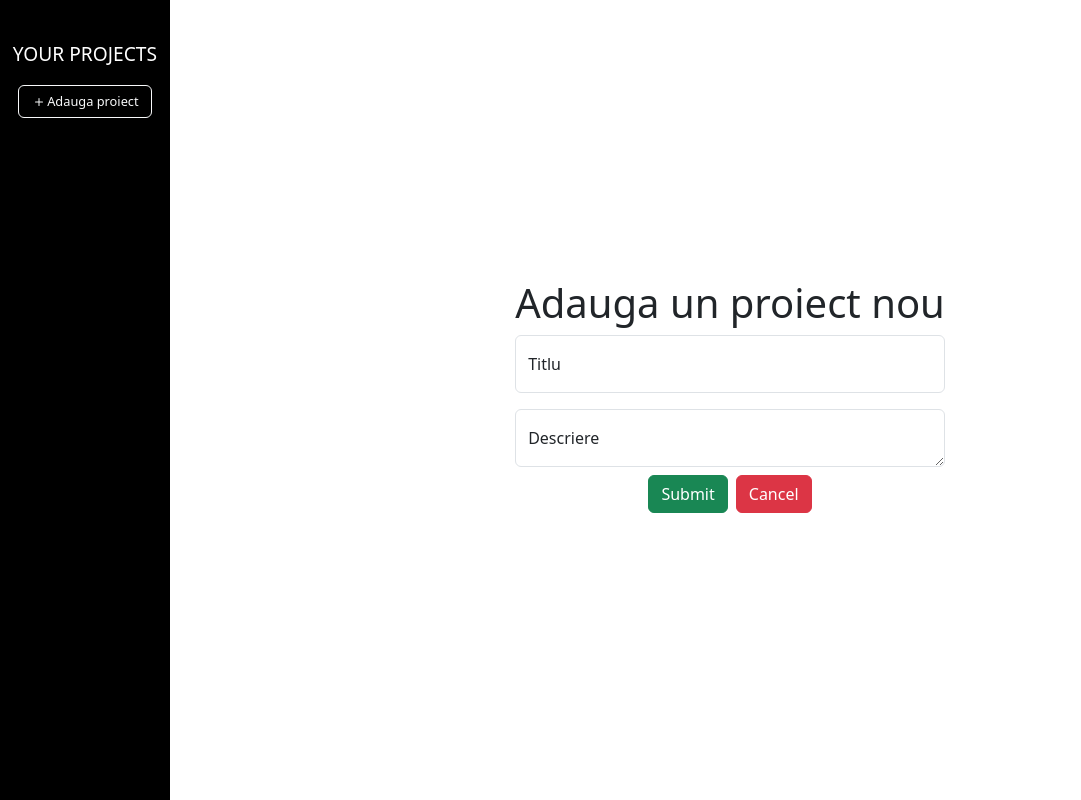
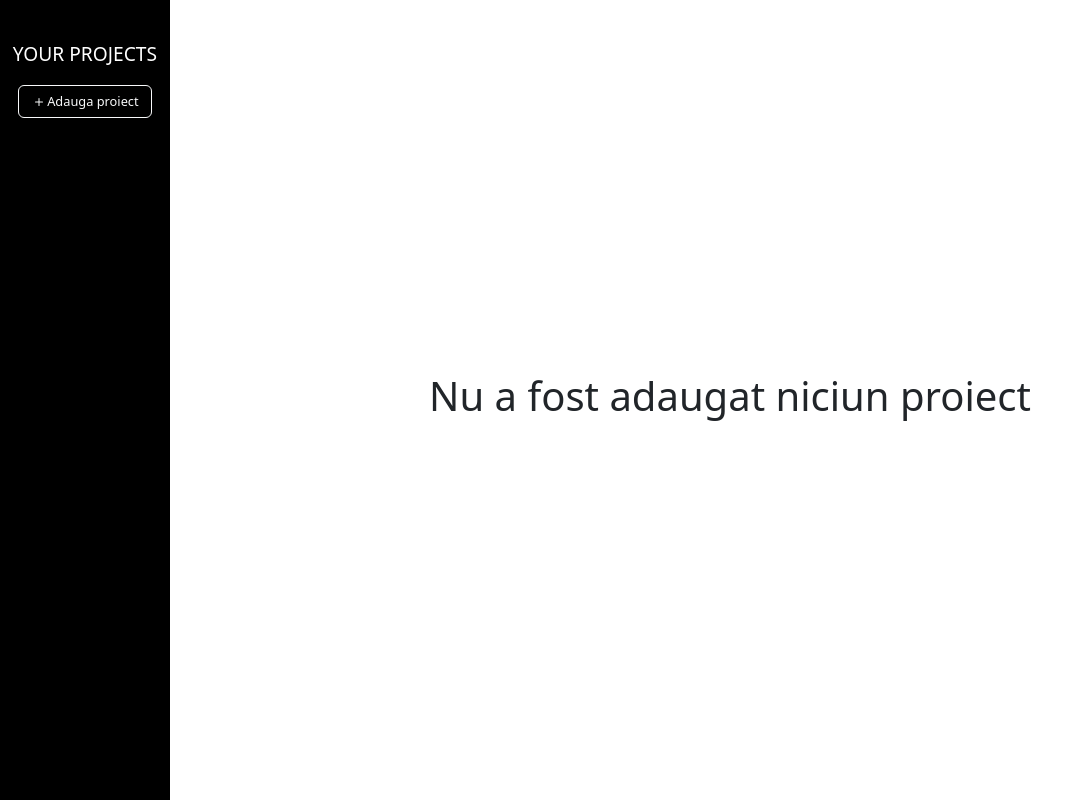
Before and after one commit to Miriapodel/Project-Management, a React (Vite) app: page / in a window 1280 px wide. Shown: the whole page, without its empty margins (0-1081 px from the left). Built offline with nearby package versions, Linux system fonts and the light colour scheme.

Commit message:
Add functionality to see projects added

```diff
--- a/src/App.jsx
+++ b/src/App.jsx
@@ -1,16 +1,18 @@
 import React from "react";
-import Sidebar from "./components/Sidebar";
+import Sidebar from "./components/Sidebar/Sidebar";
 import CenteredMessage from "./components/CenteredMessage";
-import AddProject from "./components/AddProject";
-import projects from "./projects.js";
+import AddProject from "./components/Projects Related/AddProject";
+import Project from "./components/Projects Related/Project";
 
 function App() {
 
+  const taskNameInputRef = React.useRef(); // referinta catre input-ul care seteaza numele proiectului
   const [mainContentMargin, setMainContentMargin] = React.useState(0); // state pentru a seta dinamic marginea pentru main-content
-  const [projectsExist, setProjectsExist] = React.useState(false); // state pentru a vedea daca exista un proiect sa nu
-  const [addProject, setAddProject] = React.useState(true); // state pentru a vedea daca la momentul curent suntem in starea in care
-                                                            // adaugam un proiect nou sau nu
+  const [projects, setProjects] = React.useState([]); // state pentru proiecte
   const [formData, setFormData] = React.useState({titlu:"", descriere:""});  // state pentru a contrla formularul de input proiect
+  const [projectToLoad, setProjectToLoad] = React.useState(null);
+  const [addProject, setAddProject] = React.useState(false); // state pentru a vedea daca la momentul curent suntem in starea in care
+  // adaugam un proiect nou sau nu
 
   React.useEffect( () => {
       setMainContentMargin(document.getElementsByClassName("sidebar")[0].offsetWidth);  // se apeleaza dupa fiecare re-render ca sa se
@@ -18,11 +20,19 @@ function App() {
   });
 
 
+  // functie care se apeleaza de fiecare daca cand un input din formular se schimba
+  // se asigura ca valorile din formData reflecta tot timpul valorile care sunt puse in formular
+
   function handleFormDataChange(event){
       setFormData(
-          { ...formData, [event.target.name] : event.target.value}
+          { ...formData, [event.target.name] : event.target.value} // se retine valoarea curenta a input-ului care este schimbat
       )
   }
+
+
+  // functie care se apeleaza atunci cand utilizatorul da cancel adaugarii unui proiect
+  // reseteaza campurile din formular si anunta prin setAddProject ca la momentul curent
+  // nu se incearca sa se introduca data in formular
 
   function handleCancelAddProjectForm(){
       setFormData(
@@ -36,8 +46,13 @@ function App() {
   }
 
 
+  // functie care se apeleaza atunci cand formularul este trimis
+  // reseteaza datele din campuri si introduce datele date de utilizator in projects
+  // anunta daca nu a fost anuntat pana la acel moment ca exista cel putin un proiect
+
   function handleSubmitAddProjectForm(){
-      projects.push(formData);
+
+      setProjects(prevProjects => [...prevProjects, formData]);
 
       setFormData(
         {
@@ -47,22 +62,39 @@ function App() {
       );
 
       setAddProject(false);
+  }
 
-      if(!projectsExist)
-        setProjectsExist(true);
+  // metoda care se apeleaza dupa ce utilizatorul a ales din sidebar o proiect pe care vrea sa il vada
+  // se incarca datele despre proiect
 
-      console.log(projects);
+  function loadProject(index){
+    const currentProjectToLoad = projects[index];
+
+    setProjectToLoad(currentProjectToLoad);
+  }
+
+
+  // functie care se apeleaza atunci cand se apasa pe butonul de add project din sidebar
+  // declara intentia de a adauga un nou proiect
+
+  function handleAddButtonClick(){
+    setAddProject(true)
+    setProjectToLoad(null);
   }
 
   return (
     <>
-      <Sidebar />
+      <Sidebar elementsToShow={projects} onAddButtonClicked={handleAddButtonClick} loadProject={loadProject}/>
 
-      <div id="main-content" style={{marginLeft : mainContentMargin}} className={ (projectsExist || addProject)? "" : "show-centered"} >
+      <div id="main-content" style={{marginLeft : mainContentMargin}} className={ (projects.length > 0 || addProject)? "" : "show-centered"} >
 
-        { (!projectsExist && !addProject ) && <CenteredMessage message="Nu a fost adaugat niciun proiect" />}
+        { (!projects.length && !addProject ) && <CenteredMessage message="Nu a fost adaugat niciun proiect" />}
 
         {addProject && <AddProject onChange={handleFormDataChange} value={formData} onCancel={handleCancelAddProjectForm} onSubmit={handleSubmitAddProjectForm} />}
+
+        { projectToLoad &&  <Project  toLoad={projectToLoad}/>}
+
+        { (projects.length > 0 && !addProject && projectToLoad == null) && <CenteredMessage message="Alege un proiect pe care sa il vezi"/>}
 
       </div>
 
--- a/src/components/AddProject.jsx
+++ /dev/null
@@ -1,20 +0,0 @@
-import React from "react";
-import TextInput from "./Inputs/TextInput";
-import TextareaInput from "./Inputs/TextareaInput";
-import BasicButton from "./Buttons/BasicButton";
-
-function AddProject(props){
-    return(
-        <div className="form">
-            <h1>Adauga un proiect nou</h1>
-
-            <TextInput name="titlu" placeholder="Titlu" label="Titlu" onChange={props.onChange} value={props.value} />
-            <TextareaInput name="descriere" placeholder="Descriere" label="Descriere" onChange={props.onChange} value={props.value} />
-
-            <BasicButton type="success" message="Submit" onClick={props.onSubmit}/>
-            <BasicButton type="danger" message="Cancel" onClick={props.onCancel} />
-        </div>
-    );
-}
-
-export default AddProject;
--- a/src/components/Buttons/AddButton.jsx
+++ b/src/components/Buttons/AddButton.jsx
@@ -2,7 +2,7 @@ import React from "react";
 
 function AddButton(props){
     return(
-        <button type="button" className="btn btn-outline-light btn-add">
+        <button type="button" className="btn btn-outline-light btn-add" onClick={() => props.onClick()}>
             <svg xmlns="http://www.w3.org/2000/svg" width="16" height="16" fill="currentColor" className="bi bi-plus" viewBox="0 0 16 16">
                 <path d="M8 4a.5.5 0 0 1 .5.5v3h3a.5.5 0 0 1 0 1h-3v3a.5.5 0 0 1-1 0v-3h-3a.5.5 0 0 1 0-1h3v-3A.5.5 0 0 1 8 4"/>
             </svg>
--- a/src/components/Inputs/TextInput.jsx
+++ b/src/components/Inputs/TextInput.jsx
@@ -1,12 +1,14 @@
 import React from "react";
 
-function TextInput(props){
+// props : name, placeholder, onChange(functie), value, label
+
+const TextInput = React.forwardRef(function TextInput(props, ref){
     return(
         <div className="form-floating mb-3">
-                <input type="text" className="form-control" name={props.name} placeholder={props.placeholder} onChange={(event) => props.onChange(event)} value={props.value[props.name]} />
+                <input type="text" className="form-control" ref={ref || null} name={props.name} placeholder={props.placeholder} onChange={(event) => props.onChange(event)} value={props.value} />
                 <label htmlFor="floatingInput">{props.label}</label>
         </div>
     );
-}
+});
 
 export default TextInput;
--- a/src/components/Inputs/TextareaInput.jsx
+++ b/src/components/Inputs/TextareaInput.jsx
@@ -3,7 +3,7 @@ import React from "react";
 function TextareaInput(props){
     return(
         <div className="form-floating">
-                <textarea className="form-control" name={props.name} placeholder={props.placeholder} onChange={(event) => props.onChange(event)} value={props.value[props.name]} />
+                <textarea className="form-control" name={props.name} placeholder={props.placeholder} onChange={(event) => props.onChange(event)} value={props.value} />
                 <label htmlFor="floatingPassword">{props.label}</label>
             </div>
     );
--- /dev/null
+++ b/src/components/Projects Related/AddProject.jsx
@@ -0,0 +1,20 @@
+import React from "react";
+import TextInput from "../Inputs/TextInput";
+import TextareaInput from "../Inputs/TextareaInput";
+import BasicButton from "../Buttons/BasicButton";
+
+function AddProject(props){
+    return(
+        <div className="form">
+            <h1>Adauga un proiect nou</h1>
+
+            <TextInput name="titlu" placeholder="Titlu" label="Titlu" onChange={props.onChange} value={props.value["titlu"]} />
+            <TextareaInput name="descriere" placeholder="Descriere" label="Descriere" onChange={props.onChange} value={props.value["descriere"]} />
+
+            <BasicButton type="success" message="Submit" onClick={props.onSubmit}/>
+            <BasicButton type="danger" message="Cancel" onClick={props.onCancel} />
+        </div>
+    );
+}
+
+export default AddProject;
--- /dev/null
+++ b/src/components/Projects Related/Project.jsx
@@ -0,0 +1,40 @@
+import React from "react";
+import TextInput from "../Inputs/TextInput";
+
+// props: titlu, descriere, onChange
+
+const Project = React.forwardRef(function Project(props, ref){
+    return(
+        <div className="container">
+
+            <section className="projectTop" >
+
+                <h1>{props.toLoad.titlu}</h1>
+
+                <span>Delete</span>
+
+            </section>
+
+            <div className="multiline">{props.toLoad.descriere}</div>
+            <hr />
+
+            <h3>Tasks</h3>
+
+            <section className="addTaskForm">
+
+                <TextInput label="Task" placeholder="Add Task" name="taskName" ref={ref} />
+                <span>Add Task</span>
+
+            </section>
+
+            {/* <section className="showTasks">
+
+
+
+            </section> */}
+
+        </div>
+    );
+});
+
+export default Project;
--- a/src/components/Sidebar.jsx
+++ /dev/null
@@ -1,14 +0,0 @@
-import React from "react";
-import AddButton from "./Buttons/AddButton";
-import Title from "./Title";
-
-function Sidebar(){
-    return(
-        <div className="sidebar">
-            <Title name="YOUR PROJECTS" color="white"/>
-            <AddButton name="Adauga proiect"/>
-        </div>
-    );
-}
-
-export default Sidebar;
--- /dev/null
+++ b/src/components/Sidebar/Sidebar.jsx
@@ -0,0 +1,27 @@
+import React from "react";
+import AddButton from "../Buttons/AddButton";
+import Title from "../Title";
+import SidebarProjectTitle from "./SidebarProjectTitle";
+
+
+function Sidebar(props){
+
+    function createElementToShow(element, index){
+
+        return(
+            <SidebarProjectTitle key={index} titlu={element.titlu} index={index} loadProject={props.loadProject}/>
+        );
+    }
+
+    return(
+        <div className="sidebar">
+            <Title name="YOUR PROJECTS" color="white"/>
+            <AddButton name="Adauga proiect" onClick={props.onAddButtonClicked}/>
+
+            {props.elementsToShow.map((element, index) => createElementToShow(element, index))}
+
+        </div>
+    );
+}
+
+export default Sidebar;
--- /dev/null
+++ b/src/components/Sidebar/SidebarProjectTitle.jsx
@@ -0,0 +1,9 @@
+import React from "react";
+
+function SidebarTitle(props){
+    return(
+        <span className="sidebarTitle" onClick={() => props.loadProject(props.index)}>{props.titlu}</span>
+    );
+}
+
+export default SidebarTitle;
--- a/src/index.css
+++ b/src/index.css
@@ -18,6 +18,8 @@ html, body
     padding-top: 5vh;
     left: 0;
     top: 0;
+    text-wrap: wrap;
+    max-width: 30vw;
 }
 
 .form
@@ -37,6 +39,7 @@ html, body
 {
     margin-top: 2vh;
     font-size: 2vw;
+    margin-bottom: 50px;
 }
 
 .title
@@ -60,6 +63,28 @@ html, body
     height: 100%;
     justify-content: center;
     align-items: center;
+}
+
+.sidebarTitle
+{
+    color: white;
+    border: 1px solid white;
+    margin-top: 10px;
+    display: inline-block;
+    width: 100%;
+    text-align: center;
+    cursor: pointer;
+}
+
+.projectTop
+{
+    display: flex;
+    justify-content: space-between;
+}
+
+.multiline
+{
+    white-space: pre-wrap;
 }
 
 @media screen and (max-width:525px){
--- a/src/projects.js
+++ /dev/null
@@ -1,3 +0,0 @@
-let projects = []
-
-export default projects;
```
